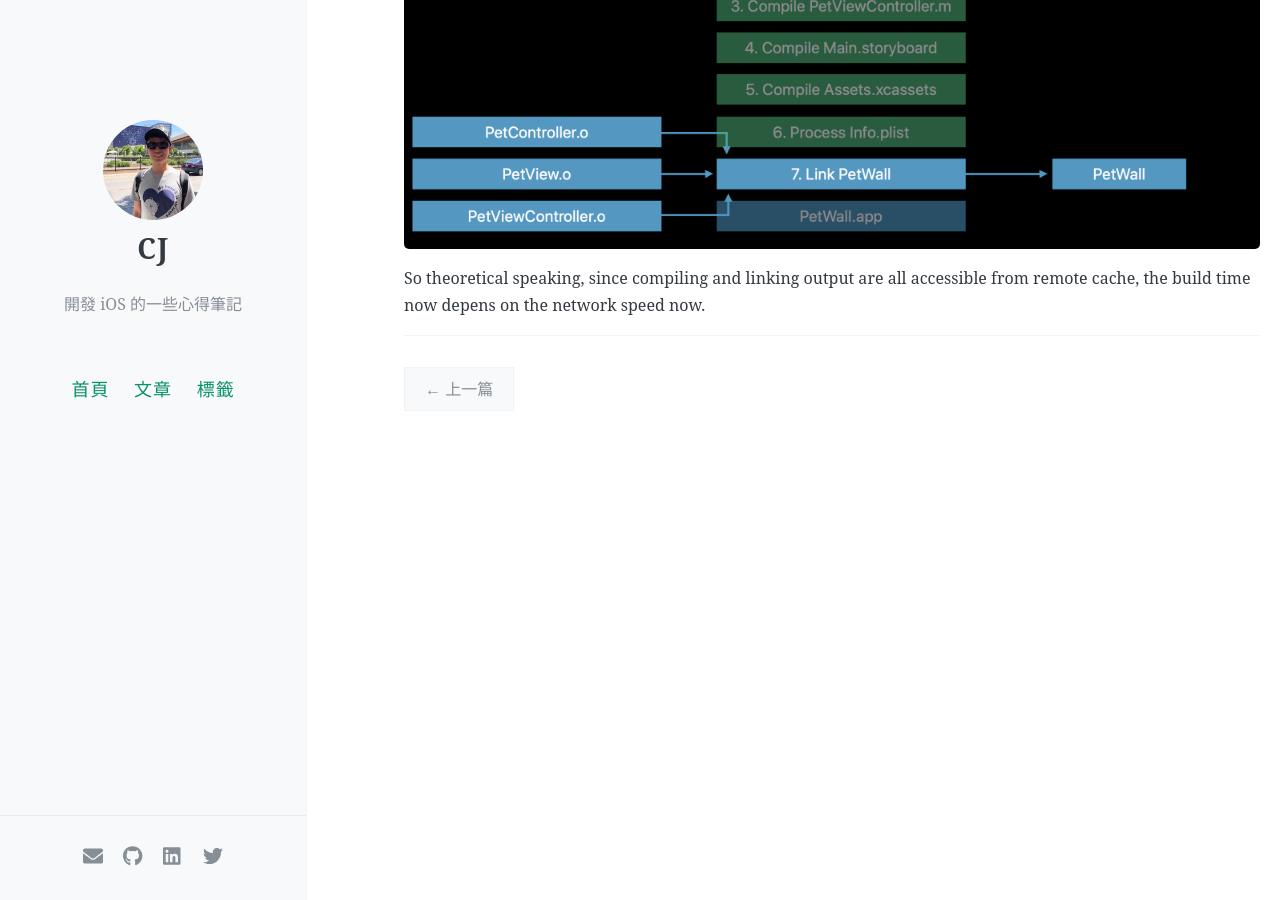
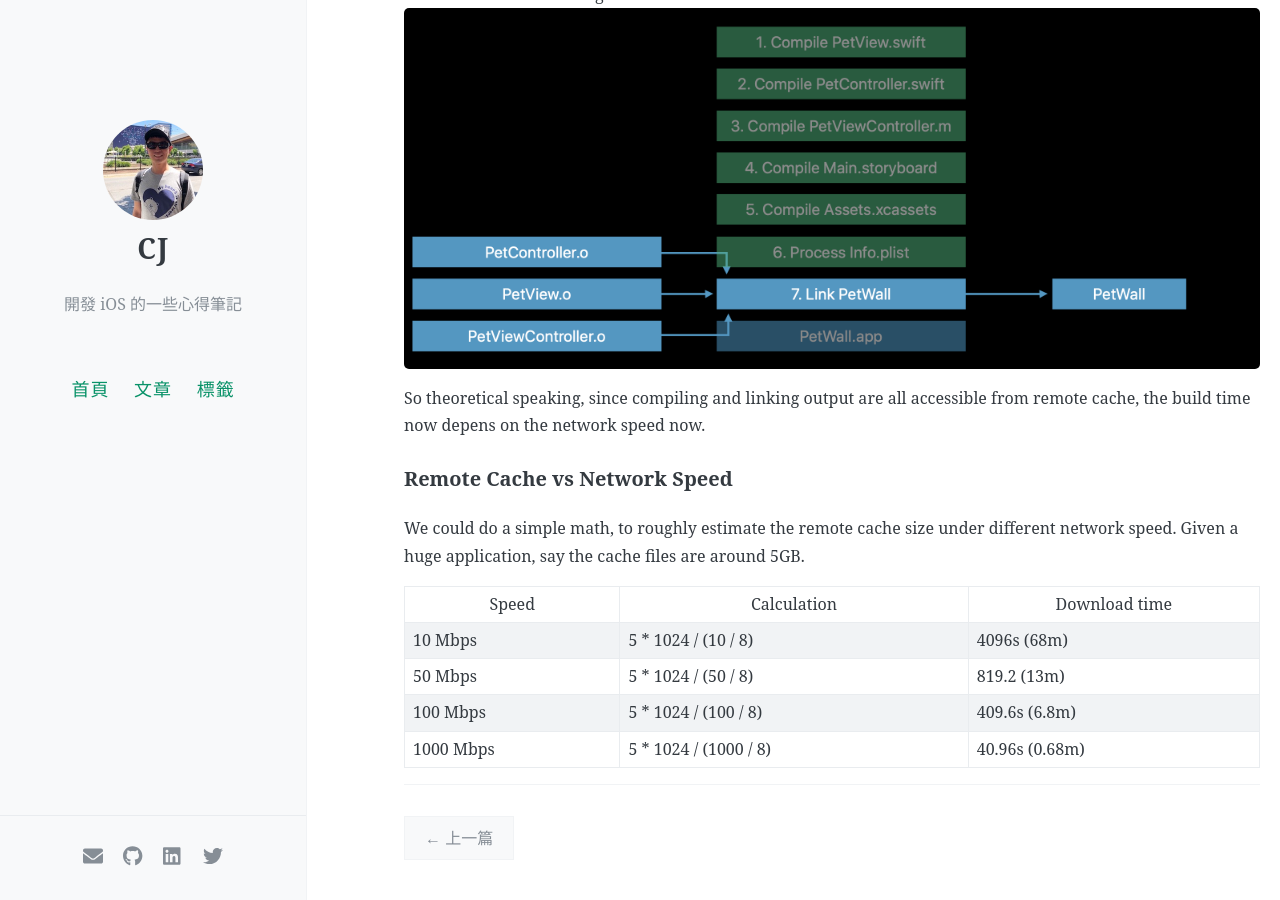
Before and after one commit to eJamesLin/cj.github.io, a Jekyll site: the page built from _posts/2021-06-02-Bazel-behind-the-scenes.md, in a window 1280 px wide and 900 px high, scrolled down 2485 px. Built offline with Jekyll 4.4.1, drawn with Linux system fonts in a browser that asks for light colours; nearby versions of some CDN libraries; comment, search, counter and statistics services are not loaded; before the commit the page ends 2937 px from its top, so only the background shows below that; some of the changed text lies outside the part shown.

Commit message:
Add cache download time calculation

```diff
--- a/_posts/2021-06-02-Bazel-behind-the-scenes.md
+++ b/_posts/2021-06-02-Bazel-behind-the-scenes.md
@@ -5,7 +5,9 @@ date:   2021-06-02 +0800
 tags:   [iOS, Bazel]
 ---
 
-To take a closer look at how Bazel works, we could view the log.
+### Show Bazel logs
+
+Turn on bazel logs, we could take a closer look at how Bazel works, and do some analysis.
 
 Here are some options to turn on the logs.
 
@@ -69,3 +73,15 @@ The linker links .o files together
 ![](/assets/2021/linker.png)
 
 So theoretical speaking, since compiling and linking output are all accessible from remote cache, the build time now depens on the network speed now.
+
+### Remote Cache vs Network Speed
+
+We could do a simple math, to roughly estimate the remote cache size under different network speed.
+Given a huge application, say the cache files are around 5GB.
+
+| Speed     | Calculation            | Download time  |
+| --------- | -----------------------| -------------- |
+| 10   Mbps | 5 * 1024 / (10   / 8)  | 4096s  (68m)   |
+| 50   Mbps | 5 * 1024 / (50   / 8)  | 819.2  (13m)   |
+| 100  Mbps | 5 * 1024 / (100  / 8)  | 409.6s (6.8m)  |
+| 1000 Mbps | 5 * 1024 / (1000 / 8)  | 40.96s (0.68m) |
```
Also changed, not shown: other parts of _posts/2021-06-02-Bazel-behind-the-scenes.md (+3 -1 lines).
